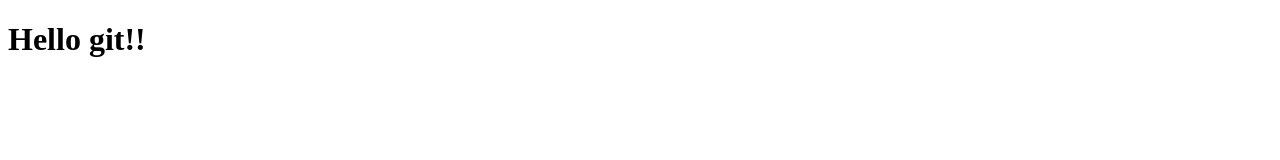
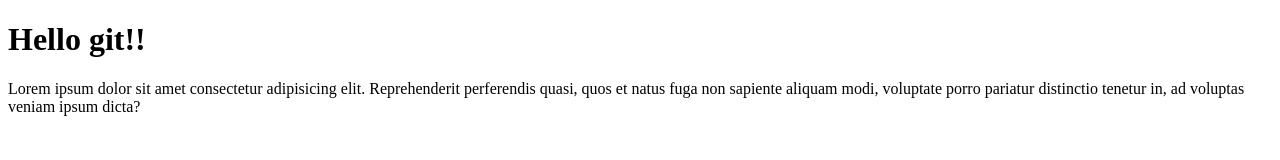
Before and after one commit to Avinash-Blockchain/Pattern_Program, a plain HTML site: page index.html in a window 1280 px wide. Drawn offline with Linux system fonts and the light colour scheme.

Commit message:
adding pragrap

```diff
--- a/index.html
+++ b/index.html
@@ -8,5 +8,6 @@
 </head>
 <body>
     <h1>Hello git!!</h1>
+    <p>Lorem ipsum dolor sit amet consectetur adipisicing elit. Reprehenderit perferendis quasi, quos et natus fuga non sapiente aliquam modi, voluptate porro pariatur distinctio tenetur in, ad voluptas veniam ipsum dicta?</p>
 </body>
 </html>
```
